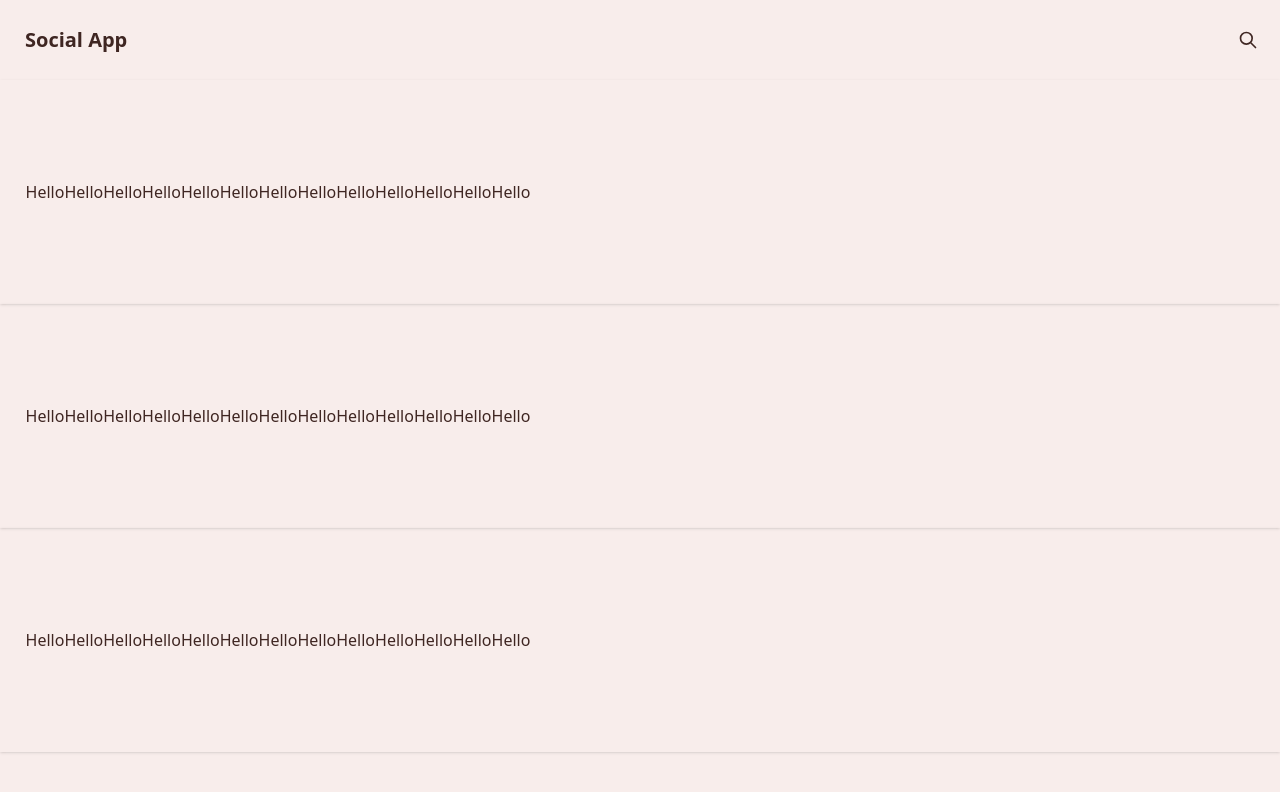
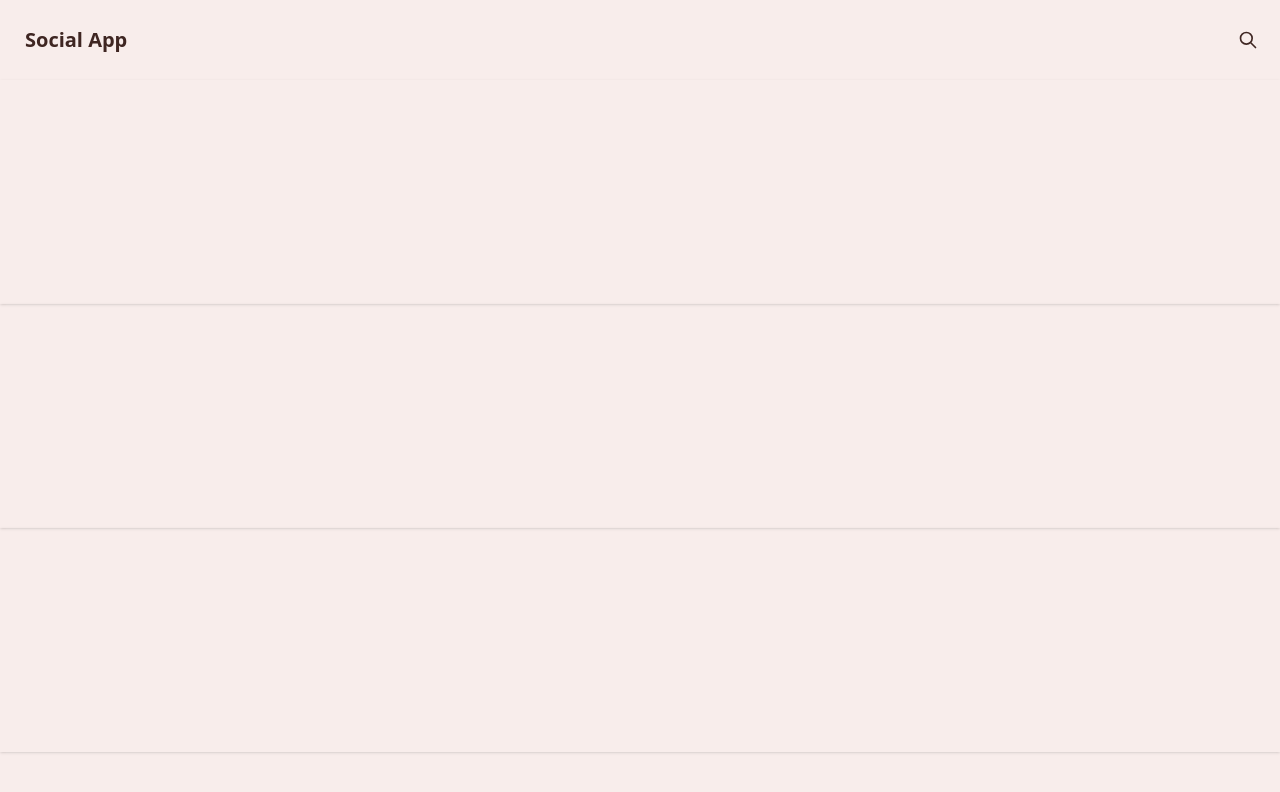
Before and after one commit to Larppa1/social-app, a React (Create React App) app: page / in a window 1280 px wide. Shown: the top 792 px of the page. Built offline with nearby package versions, Linux system fonts and the light colour scheme.

Commit message:
Section.js: Remove placeholder p elements.

```diff
--- a/src/components/Section/Section.js
+++ b/src/components/Section/Section.js
@@ -3,19 +3,7 @@ import './sectionStyles.css'
 export default function Section() {
     return(
         <div className='sectionContainer shadow'>
-            <p>Hello</p>
-            <p>Hello</p>
-            <p>Hello</p>
-            <p>Hello</p>
-            <p>Hello</p>
-            <p>Hello</p>
-            <p>Hello</p>
-            <p>Hello</p>
-            <p>Hello</p>
-            <p>Hello</p>
-            <p>Hello</p>
-            <p>Hello</p>
-            <p>Hello</p>
+
         </div>
     )
 }
```
